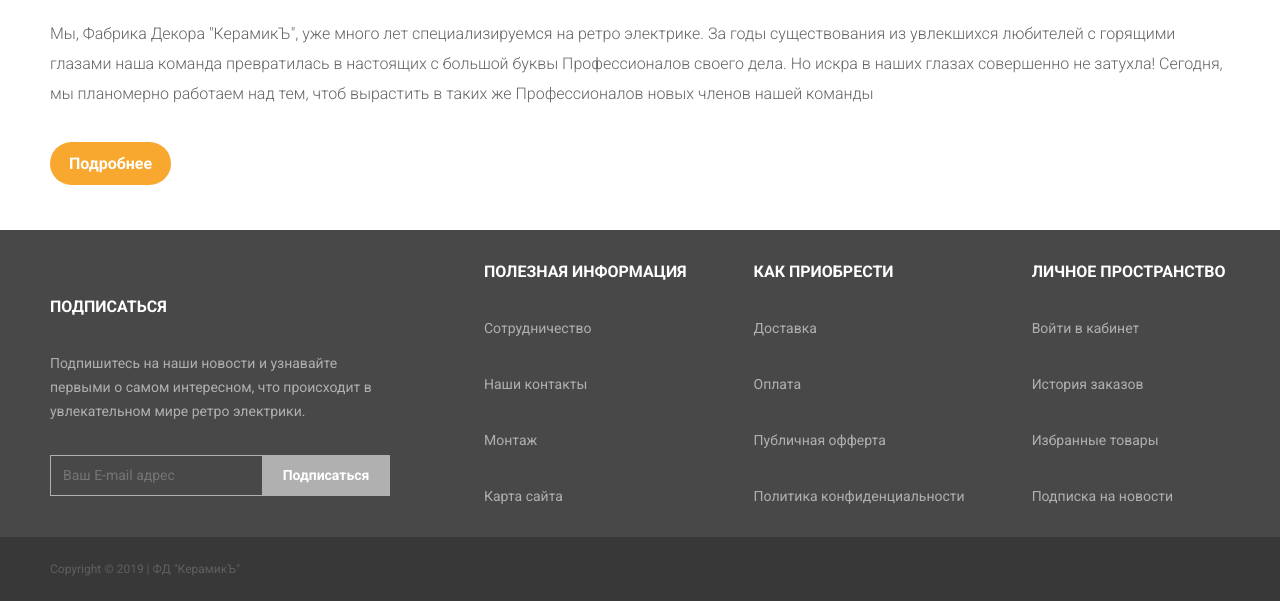
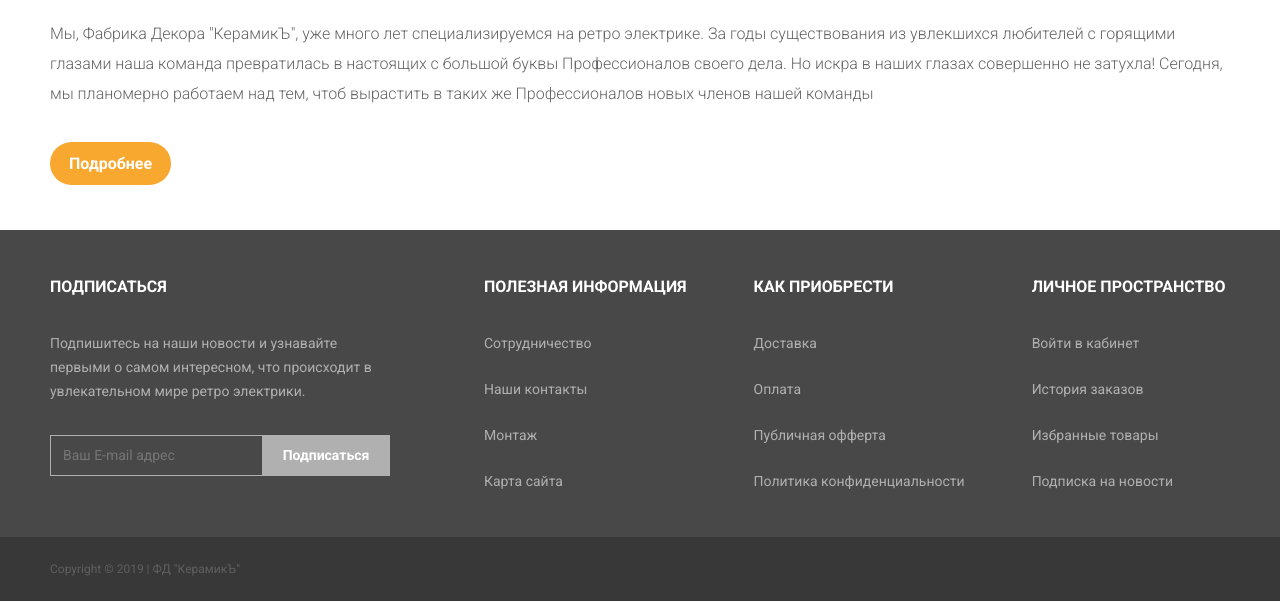
Before and after one commit to filonushka/ceramic-shop, a website: page index.html in a window 1280 px wide. Shown: the part 721-1323 px from the top of the page. Drawn offline with Linux system fonts and the light colour scheme; files whose address does not match are found by name.

Commit message:
feat: change footer styles

```diff
--- a/index.scss
+++ b/index.scss
@@ -559,7 +559,6 @@ label {
 
   &__container {
     display: flex;
-    align-items: center;
     margin: auto;
     width: $maxWidthContainer;
   }
@@ -635,6 +634,7 @@ label {
 }
 .footer-column {
   // .footer-column__nav
+  height: 178px;
 
   &__nav:not(:last-child) {
     padding-right: 67px;
@@ -665,7 +665,7 @@ label {
     font-size: 14px;
     line-height: 24px;
     &:not(:last-child) {
-      padding-bottom: 32px;
+      padding-bottom: 22px;
     }
     a {
       color: #b0b0b0;
```
Also changed, not shown: index.css, src/img/menu-bg.png (deleted), 1 other file.
